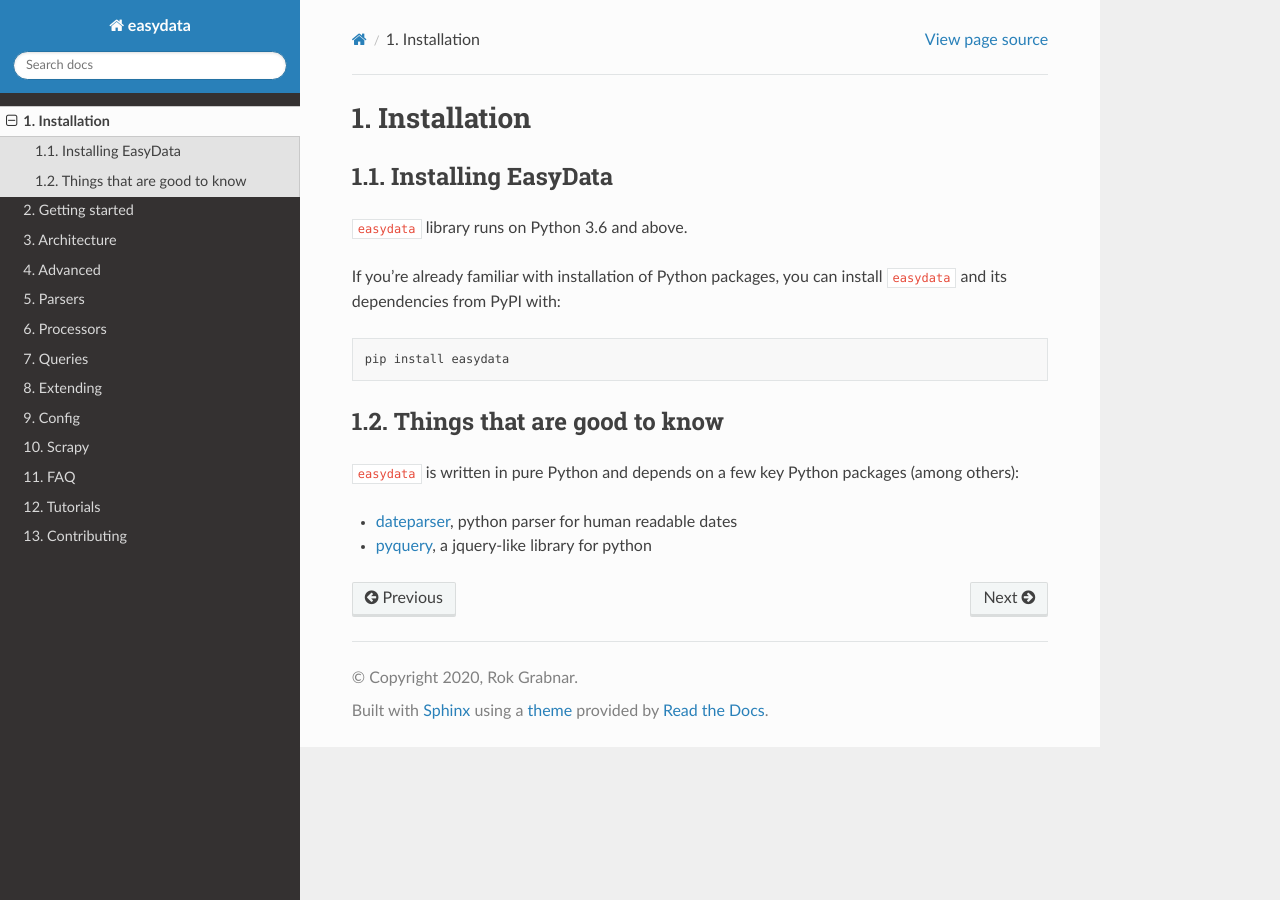
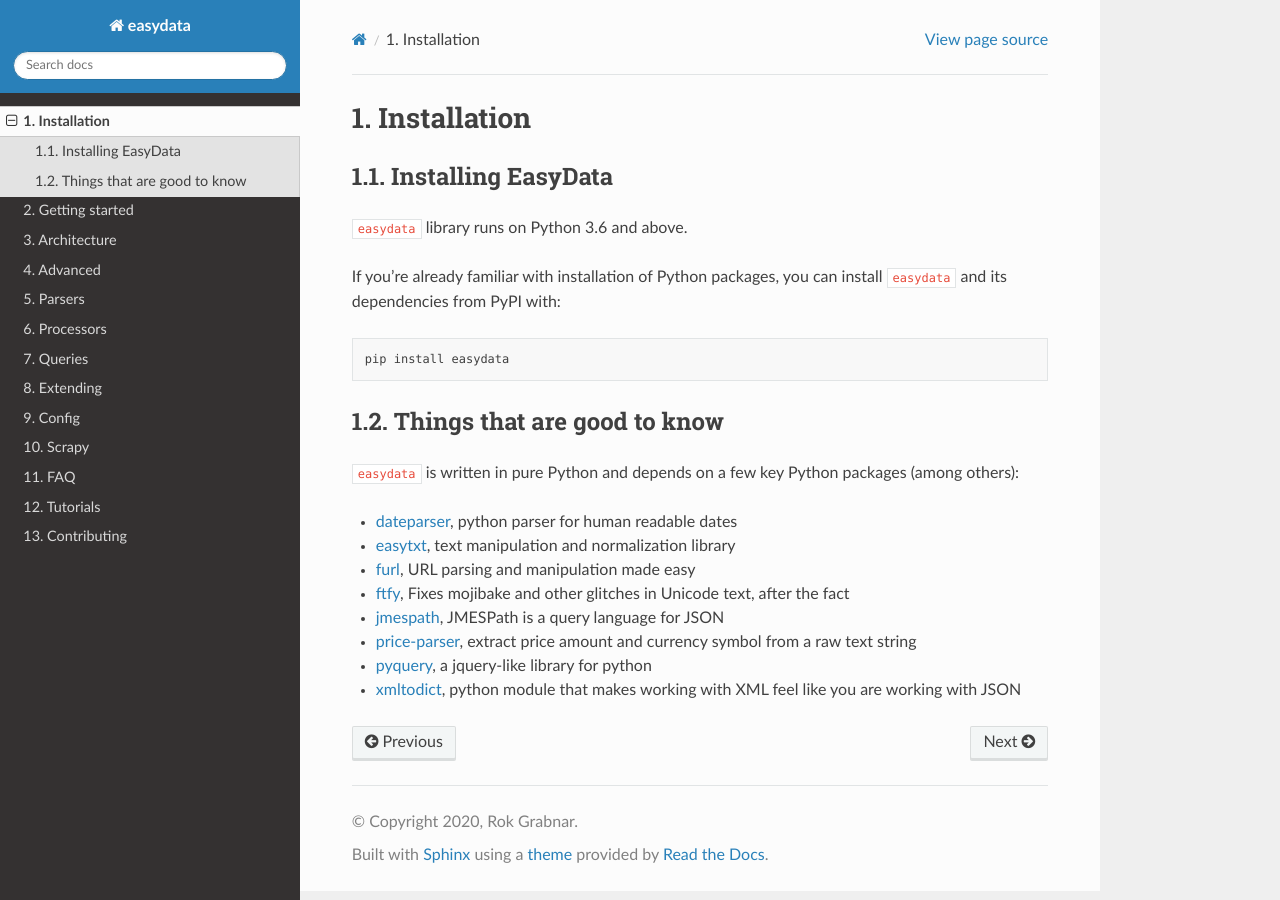
Before and after one commit to easydatapy/easydata, a Sphinx documentation site: the page built from docs/installation.rst, in a window 1280 px wide. Built offline with Sphinx 7.4.7 and the Read the Docs theme 2.0.0, drawn with Linux system fonts in a browser that asks for light colours.

Commit message:
add missing dependency names

```diff
--- a/docs/installation.rst
+++ b/docs/installation.rst
@@ -23,7 +23,19 @@
 (among others):
 
 - dateparser_, python parser for human readable dates
+- easytxt_, text manipulation and normalization library
+- furl_, URL parsing and manipulation made easy
+- ftfy_, Fixes mojibake and other glitches in Unicode text, after the fact
+- jmespath_, JMESPath is a query language for JSON
+- price-parser_, extract price amount and currency symbol from a raw text string
 - pyquery_, a jquery-like library for python
+- xmltodict_, python module that makes working with XML feel like you are working with JSON
 
 .. _dateparser: https://github.com/scrapinghub/dateparser
+.. _easytxt: https://github.com/sitegroove/easytxt
+.. _furl: https://github.com/gruns/furl
+.. _ftfy: https://github.com/LuminosoInsight/python-ftfy
+.. _jmespath: https://github.com/jmespath/jmespath.py
+.. _price-parser: https://github.com/scrapinghub/price-parser
 .. _pyquery: https://github.com/gawel/pyquery
+.. _xmltodict: https://github.com/martinblech/xmltodict
```
